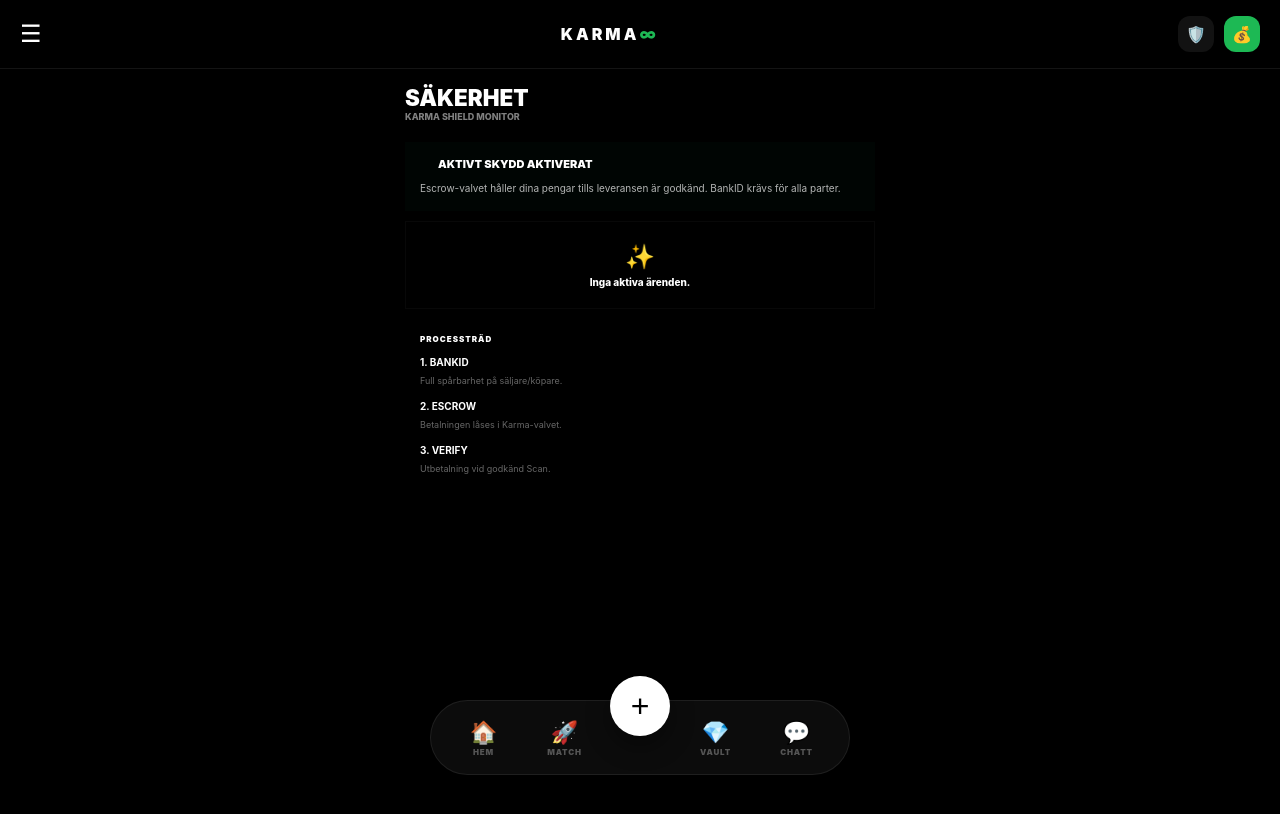
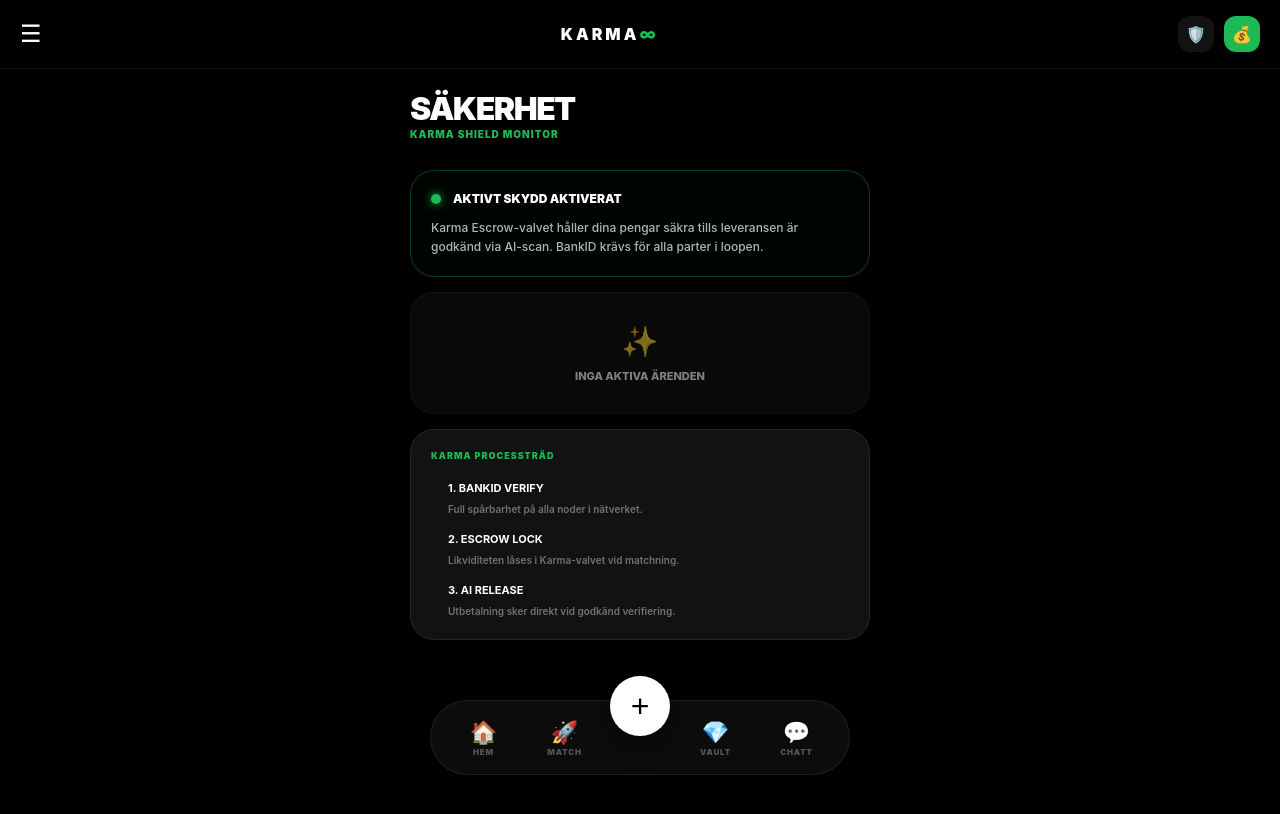
Before and after one commit to gascheckking/marketbeg-appGem, a Next.js app: page /dispute in a window 1280 px wide. Shown: the top 814 px of the page. Built offline with nearby package versions, Linux system fonts and the light colour scheme.

Commit message:
Update page.tsx

```diff
--- a/app/dispute/page.tsx
+++ b/app/dispute/page.tsx
@@ -4,39 +4,39 @@ import React from 'react';
 
 export default function SecurityCenter() {
   return (
-    <div className="page-wrapper" style={{ padding: '15px' }}>
-      <header style={{ marginBottom: '20px' }}>
-        <h1 style={{ fontSize: '1.4rem', fontWeight: 900, margin: 0 }}>SÄKERHET</h1>
-        <p style={{ fontSize: '9px', opacity: 0.5, fontWeight: 800 }}>KARMA SHIELD MONITOR</p>
+    <div className="page-wrapper">
+      <header style={{ marginBottom: '30px' }}>
+        <h1 style={{ fontSize: '2rem', fontWeight: 900, margin: 0, letterSpacing: '-1.5px' }}>SÄKERHET</h1>
+        <p className="text-small" style={{ color: 'var(--karma-green)', fontWeight: 900 }}>KARMA SHIELD MONITOR</p>
       </header>
 
-      <div style={{ display: 'flex', flexDirection: 'column', gap: '10px' }}>
-        <div className="glass-card" style={{ padding: '15px', border: '1px solid var(--neon-mint)', background: 'rgba(0,255,136,0.02)' }}>
-          <div style={{ display: 'flex', alignItems: 'center', gap: '10px', marginBottom: '10px' }}>
-            <div style={{ width: '8px', height: '8px', background: 'var(--neon-mint)', borderRadius: '50%', boxShadow: '0 0 8px var(--neon-mint)' }}></div>
-            <h2 style={{ fontSize: '11px', margin: 0, fontWeight: 900 }}>AKTIVT SKYDD AKTIVERAT</h2>
+      <div style={{ display: 'flex', flexDirection: 'column', gap: '15px' }}>
+        <div className="card" style={{ border: '1px solid rgba(29, 185, 84, 0.3)', background: 'rgba(29, 185, 84, 0.02)' }}>
+          <div style={{ display: 'flex', alignItems: 'center', gap: '12px', marginBottom: '12px' }}>
+            <div style={{ width: '10px', height: '10px', background: 'var(--karma-green)', borderRadius: '50%', boxShadow: '0 0 10px var(--karma-green)' }}></div>
+            <h2 style={{ fontSize: '12px', margin: 0, fontWeight: 900 }}>AKTIVT SKYDD AKTIVERAT</h2>
           </div>
-          <p style={{ fontSize: '10px', lineHeight: '1.5', margin: 0, opacity: 0.7 }}>
-            Escrow-valvet håller dina pengar tills leveransen är godkänd. BankID krävs för alla parter.
+          <p style={{ fontSize: '12px', lineHeight: '1.6', margin: 0, opacity: 0.7, fontWeight: 500 }}>
+            Karma Escrow-valvet håller dina pengar säkra tills leveransen är godkänd via AI-scan. BankID krävs för alla parter i loopen.
           </p>
         </div>
 
-        <div className="glass-card" style={{ padding: '20px', textAlign: 'center', border: '1px solid rgba(255,255,255,0.03)' }}>
-          <div style={{ fontSize: '24px', marginBottom: '5px' }}>✨</div>
-          <p style={{ fontSize: '10px', fontWeight: 800, margin: 0 }}>Inga aktiva ärenden.</p>
+        <div className="card" style={{ padding: '30px', textAlign: 'center', opacity: 0.5 }}>
+          <div style={{ fontSize: '30px', marginBottom: '10px' }}>✨</div>
+          <p style={{ fontSize: '11px', fontWeight: 800, margin: 0 }}>INGA AKTIVA ÄRENDEN</p>
         </div>
 
-        <div className="glass-card" style={{ padding: '15px' }}>
-          <h3 style={{ fontSize: '8px', fontWeight: 900, letterSpacing: '1px', color: 'var(--neon-purple)', marginBottom: '12px' }}>PROCESSTRÄD</h3>
-          <div style={{ display: 'flex', flexDirection: 'column', gap: '12px' }}>
+        <div className="card">
+          <h3 style={{ fontSize: '9px', fontWeight: 900, letterSpacing: '1px', color: 'var(--karma-green)', marginBottom: '20px' }}>KARMA PROCESSTRÄD</h3>
+          <div style={{ display: 'flex', flexDirection: 'column', gap: '15px' }}>
             {[
-              { t: '1. BANKID', d: 'Full spårbarhet på säljare/köpare.' },
-              { t: '2. ESCROW', d: 'Betalningen låses i Karma-valvet.' },
-              { t: '3. VERIFY', d: 'Utbetalning vid godkänd Scan.' }
+              { t: '1. BANKID VERIFY', d: 'Full spårbarhet på alla noder i nätverket.' },
+              { t: '2. ESCROW LOCK', d: 'Likviditeten låses i Karma-valvet vid matchning.' },
+              { t: '3. AI RELEASE', d: 'Utbetalning sker direkt vid godkänd verifiering.' }
             ].map((step, i) => (
-              <div key={i}>
-                <strong style={{ display: 'block', fontSize: '10px', color: '#fff' }}>{step.t}</strong>
-                <span style={{ fontSize: '9px', opacity: 0.4 }}>{step.d}</span>
+              <div key={i} style={{ borderLeft: '2px solid #111', paddingLeft: '15px' }}>
+                <strong style={{ display: 'block', fontSize: '11px', color: '#fff', marginBottom: '2px' }}>{step.t}</strong>
+                <span style={{ fontSize: '10px', opacity: 0.4, fontWeight: 600 }}>{step.d}</span>
               </div>
             ))}
           </div>
```
